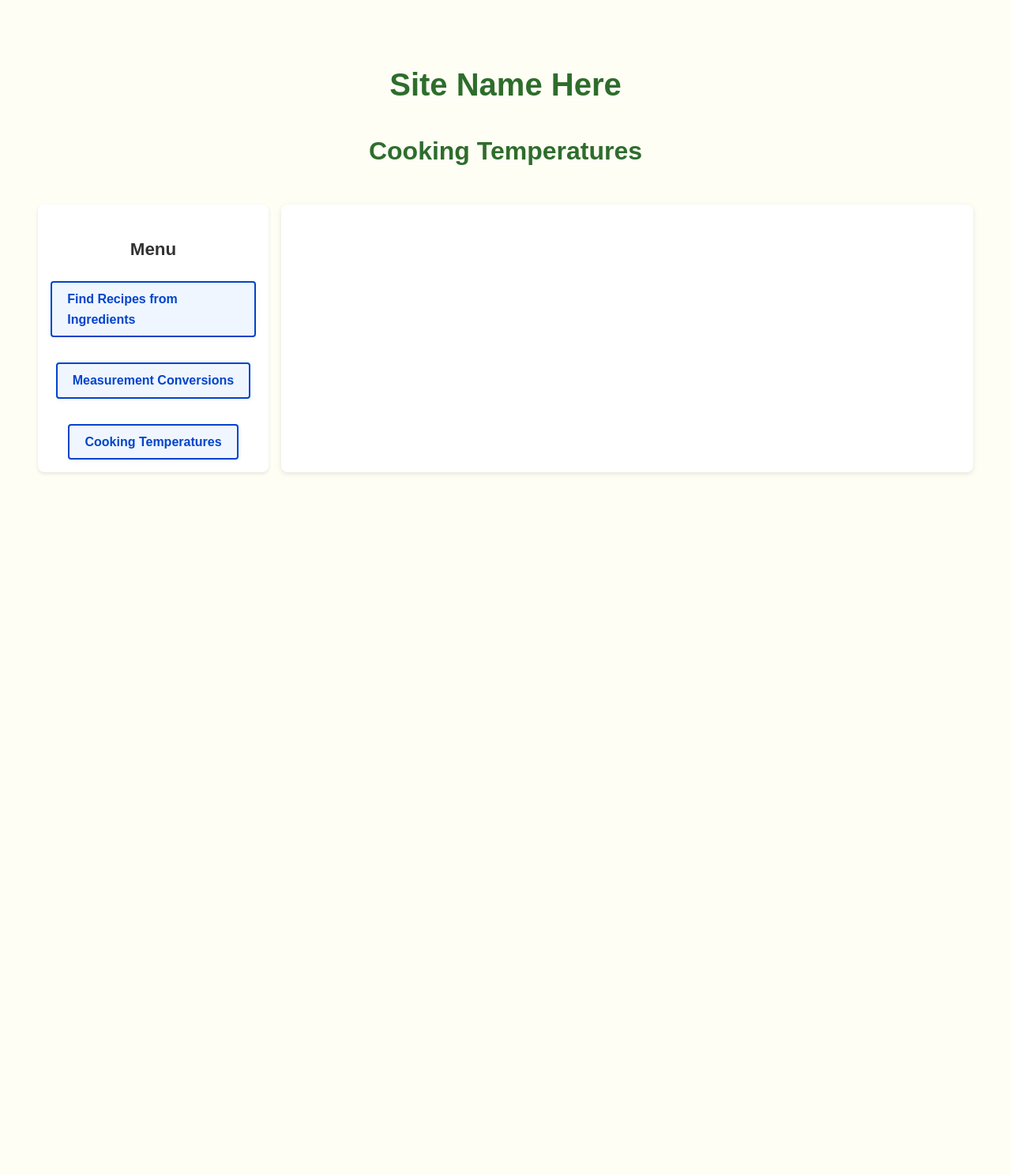
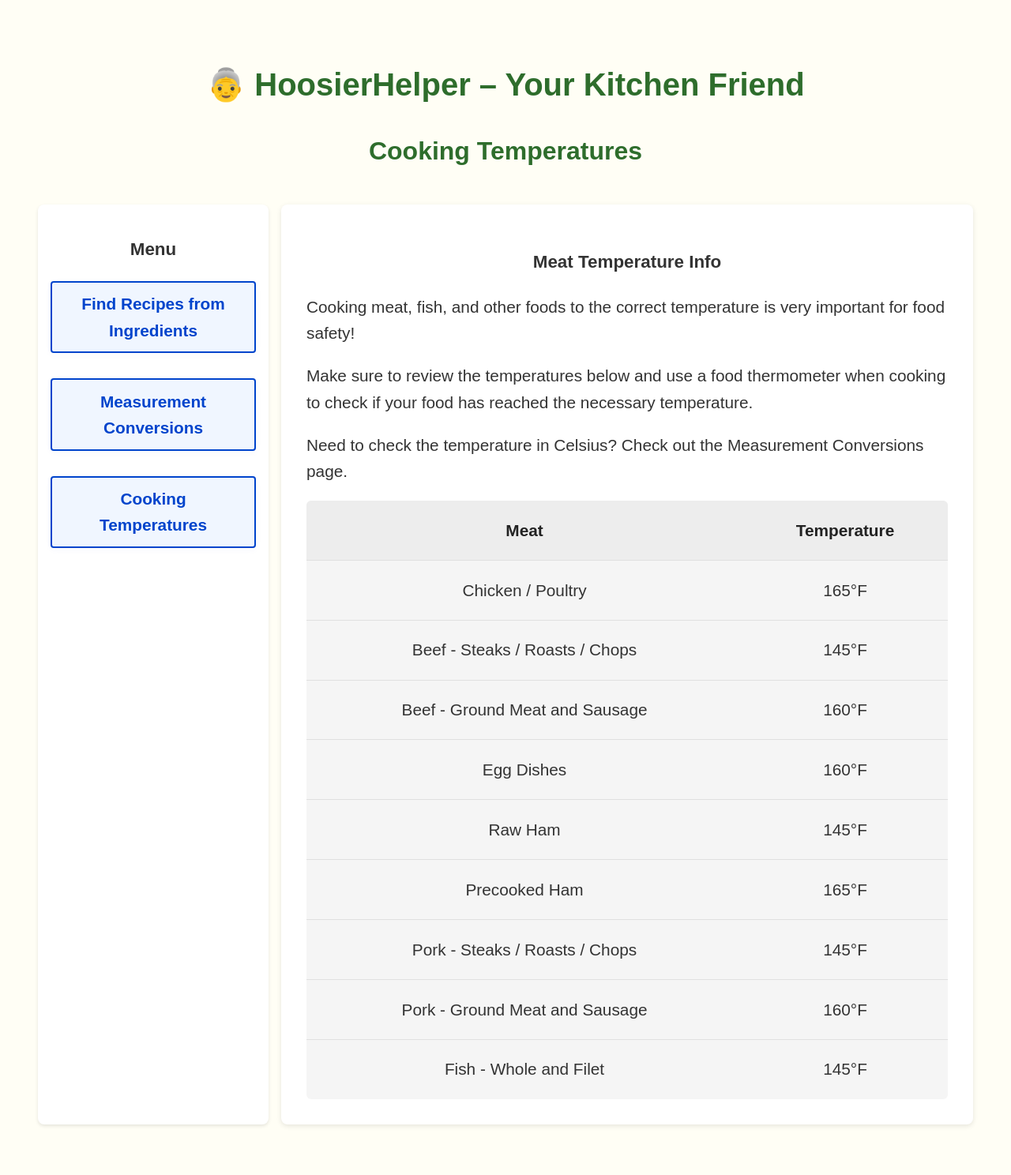
Before and after one commit to MicahSamuel77/XTernHackathonRecipeApp, a Flask app: page /temperature.html in a window 1280 px wide. Shown: the whole page at 79% size. Before the commit the page ends 600 px from the top, so only its background shows below. Run offline with Flask 3, Linux system fonts and the light colour scheme.

Commit message:
add temperature info and table styles

```diff
--- a/static/styles.css
+++ b/static/styles.css
@@ -167,6 +167,8 @@ nav ul {
 }
 
 nav a {
+    text-align: center;
+    font-size: 1.3em;
 	display: inline-block;
 	padding: 0.5em 1.2em;
 	border: 2px solid #0044cc;
@@ -203,3 +205,34 @@ nav {
 	border-radius: 8px;
 	z-index: 1000;
 }
+
+table {
+  width: 100%;
+  border-collapse: separate;
+  border-spacing: 0;
+  background: #f5f5f5;
+  border-radius: 6px;
+  overflow: hidden;
+}
+
+th, td {
+  font-size: 1.3em;
+  padding: 1em;
+  text-align: center;
+  border-bottom: 1px solid #e0e0e0;
+}
+
+th {
+  background: #ededed;
+  color: #222;
+  font-weight: 600;
+}
+
+tr:last-child td {
+  border-bottom: none;
+}
+
+tbody tr:hover td {
+  background: #ececec;
+  transition: background 0.2s;
+}
--- a/templates/measurement.html
+++ b/templates/measurement.html
@@ -11,7 +11,7 @@
     <div class="grid-container">
         <header>
             <h1>👵 HoosierHelper – Your Kitchen Friend</h1>
-            <h2>Find Recipes from Ingredients</h2>
+            <h2>Measurement Conversions</h2>
         </header>
 
         <nav>
@@ -25,6 +25,7 @@
 
         <main>
             <h3>Measurements</h3>
+            <p>Select the measurement you want to convert from, type in the amount, and watch the rest update!</p>
             <form class="conversionform" id="measurementform">
                 <div>
                     <label for="milliliters">Milliliters</label>
@@ -61,6 +62,7 @@
             </form>
 
             <h3>Temperatures</h3>
+            <p>Select the temperature scale you want to convert from, type in the temperature, and watch the other update!</p>
             <form class="conversionform" id="temperatureform">
                 <div>
                     <label for="fahrenheit">Fahrenheit</label>
--- a/templates/temperature.html
+++ b/templates/temperature.html
@@ -9,7 +9,7 @@
 <body>
     <div class="grid-container">
         <header>
-            <h1>Site Name Here</h1>
+            <h1>👵 HoosierHelper – Your Kitchen Friend</h1>
             <h2>Cooking Temperatures</h2>
         </header>
 
@@ -23,7 +23,57 @@
         </nav>
 
         <main>
+            <h3>Meat Temperature Info</h3>
+            <p>Cooking meat, fish, and other foods to the correct temperature is very important for food safety!</p>
+            <p>Make sure to review the temperatures below and use a food thermometer when cooking to check if your food has reached the necessary temperature.</p>
+            <p>Need to check the temperature in Celsius? Check out the Measurement Conversions page.</p>
 
+            <table>
+                <thead>
+                    <tr>
+                        <th>Meat</th>
+                        <th>Temperature</th>
+                    </tr>
+                </thead>
+                    <tbody>
+                    <tr>
+                        <td>Chicken / Poultry</td>
+                        <td>165°F</td>
+                    </tr>
+                    <tr>
+                        <td>Beef - Steaks / Roasts / Chops</td>
+                        <td>145°F</td>
+                    </tr>
+                    <tr>
+                        <td>Beef - Ground Meat and Sausage</td>
+                        <td>160°F</td>
+                    </tr>
+                    <tr>
+                        <td>Egg Dishes</td>
+                        <td>160°F</td>
+                    </tr>
+                    <tr>
+                        <td>Raw Ham</td>
+                        <td>145°F</td>
+                    </tr>
+                    <tr>
+                        <td>Precooked Ham</td>
+                        <td>165°F</td>
+                    </tr>
+                    <tr>
+                        <td>Pork - Steaks / Roasts / Chops</td>
+                        <td>145°F</td>
+                    </tr>
+                    <tr>
+                        <td>Pork - Ground Meat and Sausage</td>
+                        <td>160°F</td>
+                    </tr>
+                    <tr>
+                        <td>Fish - Whole and Filet</td>
+                        <td>145°F</td>
+                    </tr>
+                    </tbody>
+            </table>
         </main>
 
         <footer>
```
Also changed, not shown: README.md.
